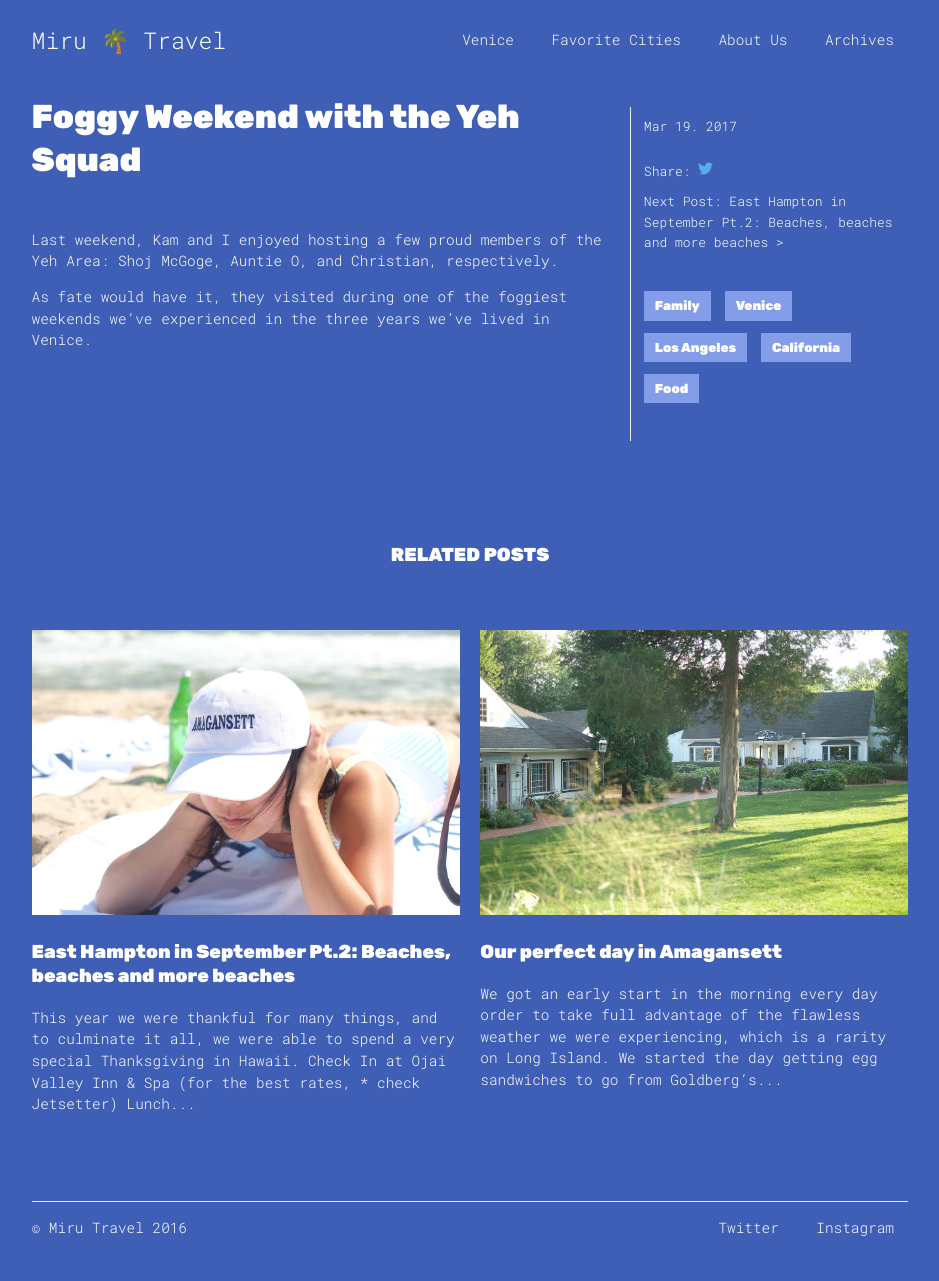
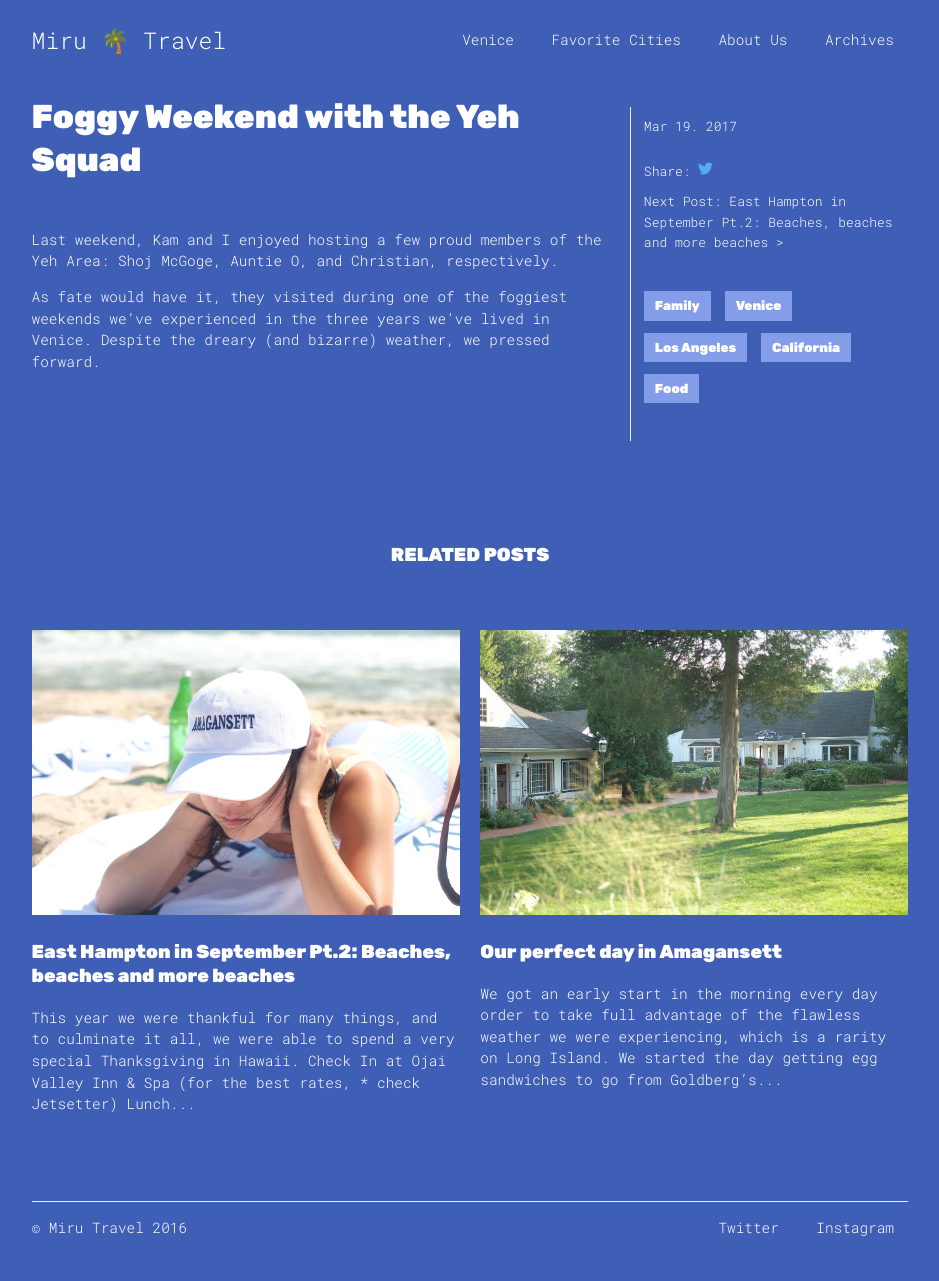
Before and after one commit to PHironaka/Miru-Blog, a Jekyll site: the page built from _posts/2017-03-19-foggy-weekend-with-the-yeh-squad.markdown, in a window 1280 px wide. Shown: the whole page, without its empty margins (170-1109 px from the left). Built offline with Jekyll 4.4.1, drawn with Linux system fonts in a browser that asks for light colours; nearby versions of some CDN libraries.

Commit message:
Updated Foggy Weekend With The Yeh Squad

```diff
--- a/_posts/2017-03-19-foggy-weekend-with-the-yeh-squad.markdown
+++ b/_posts/2017-03-19-foggy-weekend-with-the-yeh-squad.markdown
@@ -11,4 +11,4 @@
 
 Last weekend, Kam and I enjoyed hosting a few proud members of the Yeh Area: Shoj McGoge, Auntie O, and Christian, respectively.
 
-As fate would have it, they visited during one of the foggiest weekends we've experienced in the three years we've lived in Venice.
+As fate would have it, they visited during one of the foggiest weekends we've experienced in the three years we've lived in Venice. Despite the dreary (and bizarre) weather, we pressed forward.
```
